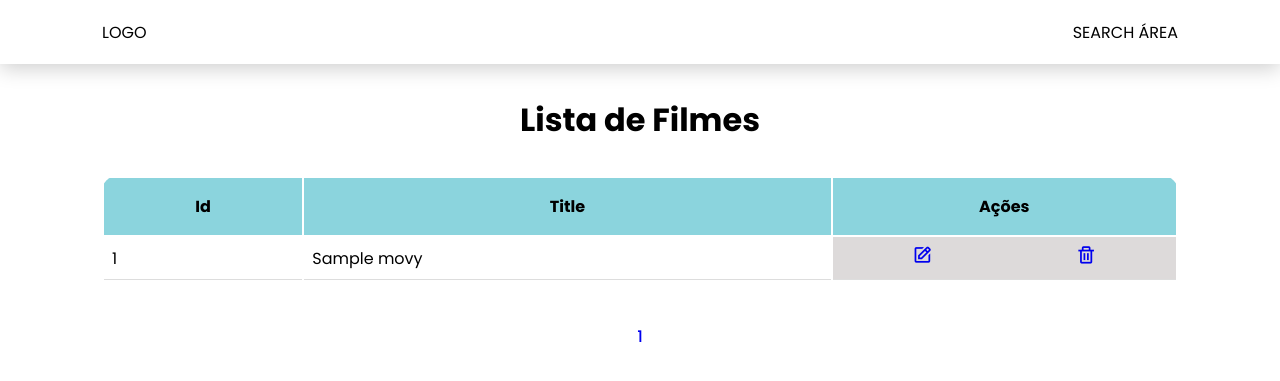
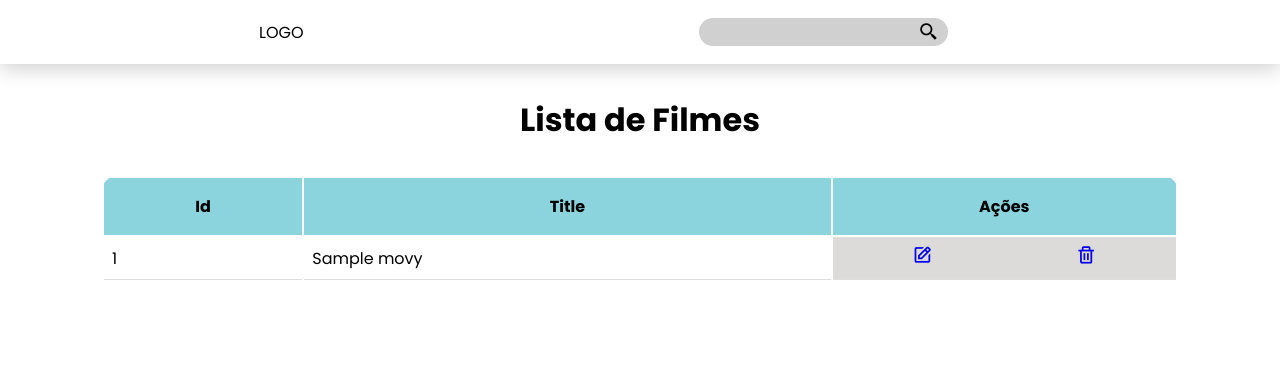
Before and after one commit to GiovaneRichard/Pagination, a PHP site: page / in a window 1280 px wide. Shown: the top 381 px of the page. Run offline with PHP 8.4, Linux system fonts and the light colour scheme; tables that the repository leaves empty or names only in its code hold one stand-in row (values such as "Sample post"); some web fonts are replaced.

Commit message:
Final implementation

```diff
--- a/assets/css/style.css
+++ b/assets/css/style.css
@@ -20,8 +20,52 @@ nav {
     display: flex;
     justify-content: space-between;
     align-items: center;
-    height: 100%;
+    height: 4rem;
     padding: 2rem;
+}
+
+.left-navbar,
+.right-navbar {
+    display: flex;
+    height: inherit;
+    justify-content: center;
+    align-items: center;
+}
+
+.left-navbar {
+    flex: 1;
+}
+
+.right-navbar {
+    flex: 2;
+}
+
+.search-area {
+    display: flex;
+    align-items: center;
+}
+
+.right-navbar .search-area {
+    padding: 10px 20px;
+}
+
+.right-navbar .search-area input {
+    height: 1.8rem;
+    border: none;
+    outline: none;
+    border-radius: 30px;
+    background-color: rgb(208, 208, 208);
+    padding-left: 12px;
+    padding-right: 30px;
+    font-size: 16px;
+}
+
+.right-navbar .search-area i {
+    font-size: 1.3rem;
+    text-align: center;
+    margin-left: -30px;
+    z-index: 1;
+    cursor: pointer;
 }
 
 .container {
@@ -94,7 +138,8 @@ tbody tr td:nth-child(3){
     text-align: center;
 }
 
-.actions .bx .bx-edit{
+.active {
+    font-weight: 600;
     color: tomato;
 }
 
@@ -103,3 +148,23 @@ tbody tr td:nth-child(3){
         display: none;
     }
 }
+
+@media (max-width: 425px) {
+    .right-navbar {
+        flex: 1;
+    }
+
+    .right-navbar .search-area input {
+        max-width: 150px;
+        padding-right: 10px;
+    }
+
+    .table-area {
+        padding: 1rem;
+    }
+
+    .title-list {
+        font-size: .8rem;
+        text-align: center;
+    }
+}
--- a/index.php
+++ b/index.php
@@ -4,15 +4,19 @@
  * 1º - Calcular a quantidade total de páginas.
  * 2º - Definir a pagina ($pagina)
  * 3º - fazer a query com LIMIT
+ *  - max-links - qtd de links mostrados antes e depois
  */
 
-    $item_per_pag = 10;
+    $maximo = 10;
     $pagina = 0;
     $deslocamento;
+    $max_links = 2;
 
-    $deslocamento = (isset($_GET['pagina']) && !empty($_GET['pagina']) ) ? $_GET['pagina'] : 1;
+    $pagina = (isset($_GET['pagina']) && !empty($_GET['pagina']) ) ? $_GET['pagina'] : 0;
+    // $deslocamento = (isset($_GET['pagina']) && !empty($_GET['pagina']) ) ? $_GET['pagina'] : 1;
 
-    $pagina = ( ($deslocamento- 1) * $item_per_pag);
+    // $pagina = ( ($deslocamento- 1) * $maximo);
+
 
 
     // calculando a qtd de registros no db
@@ -21,12 +25,13 @@
     $data = $sql->fetch();
     $total = $data['total'];
 
-    $paginas = ceil($total / $item_per_pag);
 
-    $sql = $pdo->query("SELECT * FROM movies LIMIT $pagina, $item_per_pag");
+    $total_paginas = ceil($total / $maximo);
+
+    $sql = $pdo->query("SELECT * FROM movies LIMIT $pagina, $maximo");
     $res = $sql->fetchAll(PDO::FETCH_ASSOC);
 
-    $k=1;
+
 ?>
 
 <!DOCTYPE html>
@@ -49,7 +54,10 @@
                 LOGO
             </div>
             <div class="right-navbar">
-                SEARCH ÁREA
+                <div class="search-area">
+                    <input type="text" />
+                    <i class='bx bx-search-alt-2' ></i>
+                </div>
             </div>
         </div>
     </nav>
@@ -69,7 +77,11 @@
                     <?php foreach($res as $item): ?>
                     <tr>
                         <td class="inactive"><?=$item['id'];?></td>
-                        <td><?=$item['title'];?></td>
+                        <td>
+                        <div class="title-list">
+                            <?=$item['title'];?>
+                        </div>
+                        </td>
                         <td>
                             <div class="actions">
                                 <a href="#"><i class='bx bx-edit'></i></a>
@@ -82,11 +94,42 @@
                 </tbody>
             </table>
         </div>
+
+
         <div class="pagination">
             <div class="pag-area">
-                <?php for($i = 0; $i < $paginas; ++$i): ?>
-                    <a href="./?pagina=<?=$i+1?>"><?=$i+1?></a>
+            <?php if($total > $maximo): ?>
+
+                <a href="./?pagina=0">Primeira</a>
+
+
+                <?php for($i = $pagina - $max_links; $i <= $pagina - 1; $i++): ?>
+
+                    <?php if($i >= 1): ?>
+                        <a href="./?pagina=<?=$i;?>"><?=$i;?></a>
+                    <?php endif ?>
+
                 <?php endfor ?>
+
+                <span class="active"><?=$pagina;?></span>
+
+
+                <?php for($i = $pagina + 1; $i <= $pagina + $max_links; ++$i): ?>
+
+                    <?php if($i <= $total_paginas): ?>
+                        <a href="./?pagina=<?=$i;?>"><?=$i;?></a>
+                    <?php endif ?>
+
+                <?php endfor ?>
+
+                <a href="./?pagina=<?=$total_paginas;?>">Ultima</a>
+            <?php endif?>
+
+
+
+
+
+
             </div>
         </div>
     </div>
```
